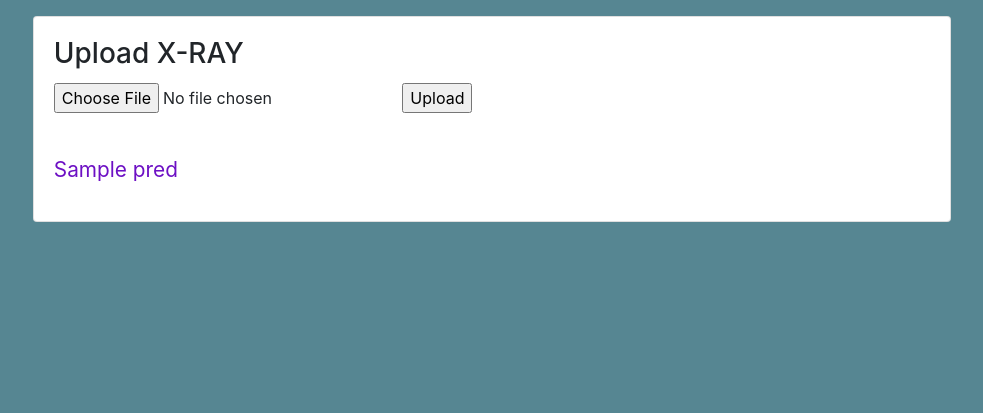
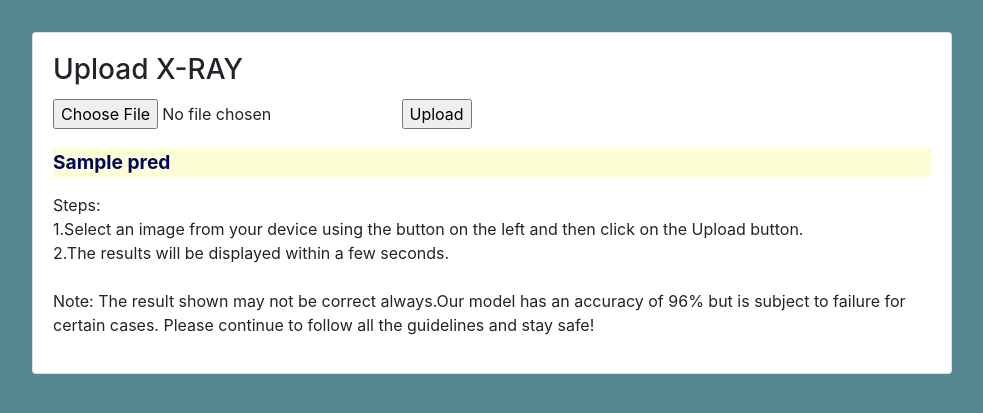
Before and after one commit to sreegeethi/CO_BEAT, a Django app: template CO_BEAT_Webapp/CO_BEAT_Webapp/templates/detection.html in a window 1280 px wide. Shown: the part 56-469 px from the top of the page, without its empty margins (148-1131 px from the left). Run offline with Django 3.2, Linux system fonts and the light colour scheme; the template is opened without the code that fills it: most values are stand-ins (such as "Sample title", 1, 10 or a date in 2020); some libraries are stand-ins or nearby versions.

Commit message:
Added some content to detection.html and minor styling changes

```diff
--- a/CO_BEAT_Webapp/CO_BEAT_Webapp/static/css/style.css
+++ b/CO_BEAT_Webapp/CO_BEAT_Webapp/static/css/style.css
@@ -2,10 +2,12 @@ body {
     background-color: #568692;
 }
 #xray-input{
-  padding: 1em;
+  margin-top: 2em;
 }
 #prediction-result{
-  margin-top: 2em;
-  font-size: 1.3em;
-  color: #6d10c4;
+  margin-top: 1em;
+  font-size: 1.2em;
+  color: #02075d;
+  font-weight: bold;
+  background-color: #fcffd6;
 }
--- a/CO_BEAT_Webapp/CO_BEAT_Webapp/templates/detection.html
+++ b/CO_BEAT_Webapp/CO_BEAT_Webapp/templates/detection.html
@@ -28,7 +28,16 @@
                             <input type="file" name="sentFile" required accept="image/*" />
                             <input type="submit" name="submit" value="Upload" />
 
-                            <p id="prediction-result">{{pred}}</p>
+                            <p id="prediction-result"><span>{{pred}}</span></p>
+                            <p>Steps:<br>
+                                1.Select an image from your device using the button on the left and then click on the
+                                Upload button.<br>
+                                2.The results will be displayed within a few seconds.<br><br>
+
+                                Note: The result shown may not be correct always.Our model has an accuracy of 96%
+                                but is subject to failure for certain cases.
+                                Please continue to follow all the guidelines and stay safe!
+                            </p>
                             </p>
                         </div>
                     </div>
```
